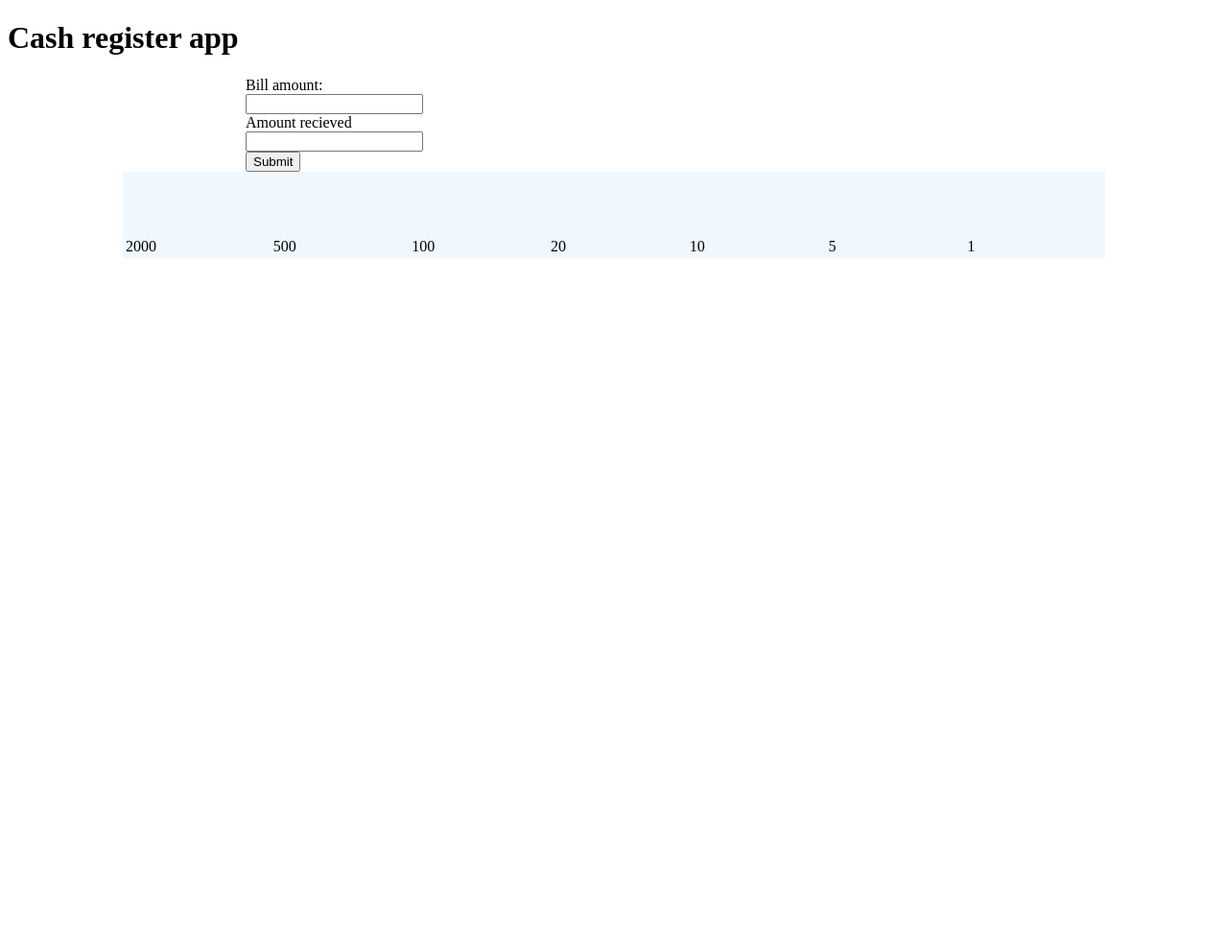
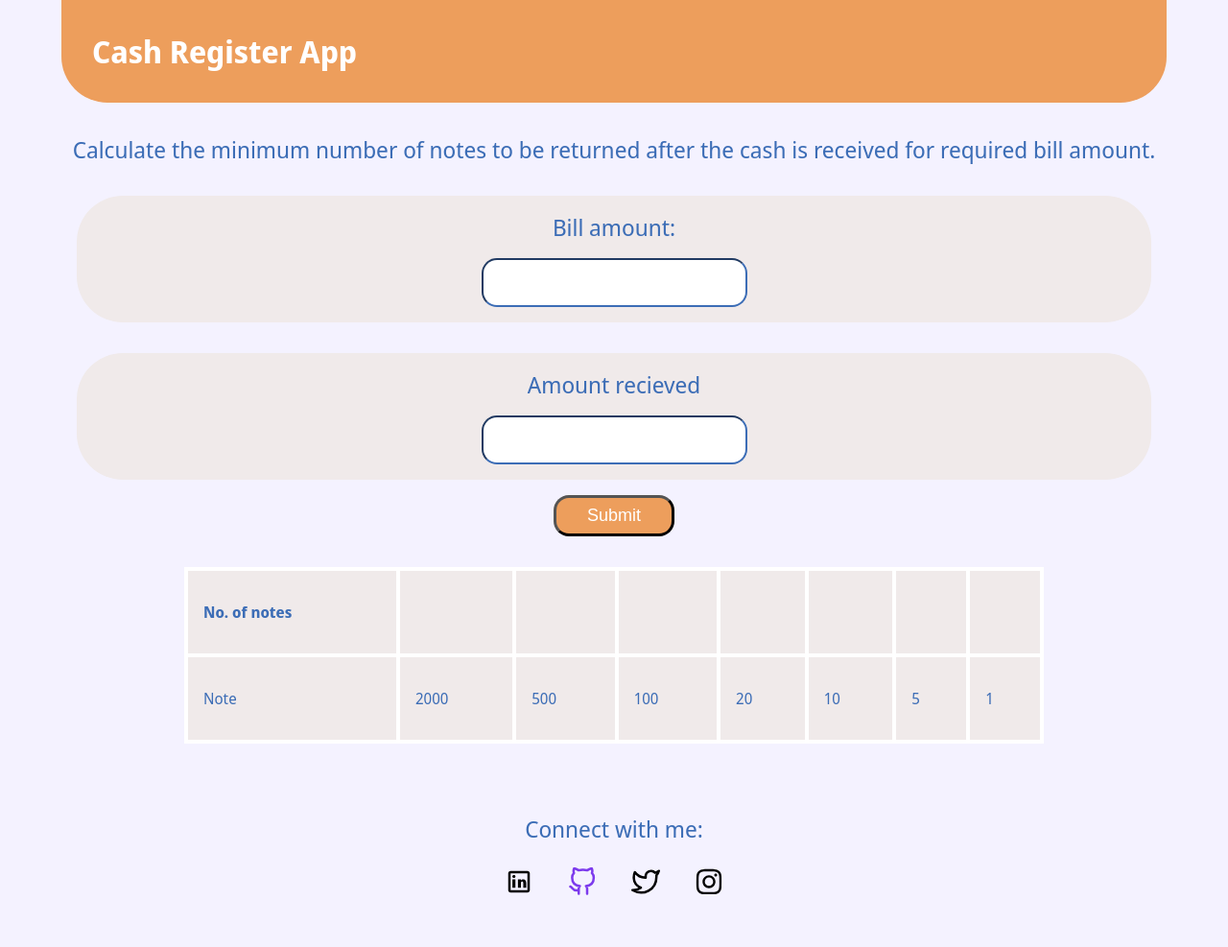
Before and after one commit to ankit9015/cash-register-app, a plain HTML site: page index.html in a window 1280 px wide. Shown: the whole page at 96% size. Before the commit the page ends 800 px from the top, so only its background shows below. Drawn offline with Linux system fonts and the light colour scheme.

Commit message:
update: style edit

```diff
--- a/index.html
+++ b/index.html
@@ -9,20 +9,27 @@
 </head>
 <body>
     <header>
-        <h1>Cash register app</h1>
+        <h1>Cash Register App</h1>
     </header>
-    <form>
-        <label for="bill-input">Bill amount:</label>
+    <main>
+        <p>Calculate the minimum number of notes to be returned after the cash is received for required bill amount.</p>
+
+        <div class="input-div">
+
+            <label for="bill-input"><p>Bill amount:</p></label>
             <input id="bill-input" type="number">
-        <label for="money-received">Amount recieved</label>
+        </div>
+        <div class="input-div">
+            <label for="money-received"><p>Amount recieved</p></label>
             <input id="money-received" type="number">
+        </div>
             <button class="cash-button">Submit</button>
-        <div style="display: none;" class="message"></div>
-    </form>
+            <p class="message"></p>
+        </div>
 
-    <div>
             <table>
                 <tr>
+                    <th>No. of notes</th>
                     <th class="num-note"></th">
                     <th class="num-note"></th>
                     <th class="num-note"></th>
@@ -32,6 +39,7 @@
                     <th class="num-note"></th>
                 </tr>
                 <tr>
+                    <td>Note</td>
                     <td class="currency-note">2000</td>
                     <td class="currency-note">500</td>
                     <td class="currency-note">100</td>
@@ -41,7 +49,19 @@
                     <td class="currency-note">1</td>
                 </tr>
             </table>
-    </div>
-    <script src="app.js"></script>
+    </main>
+
+
+
+    <footer class="footer">
+        <p>Connect with me:</p>
+        <nav>
+            <a href="https://www.linkedin.com/in/ankit-joshi-1411451ab/"><img src="./images/icons8-linkedin.svg" alt="linkedin"></a>
+            <a href="https://github.com/ankit9015"><img src="./images/github.svg" alt="discord"></a>
+            <a href="https://twitter.com/Ankitjoshi98"><img src="./images/twitter.svg" alt="discord"></a>
+            <a href="https://www.instagram.com/_ankit.joshi/"><img src="./images/instagram.svg" alt="discord"></a>
+        </nav>
+    </footer>
+    <script src="./app.js" type="text/javascript"></script>
 </body>
 </html>
--- a/style.css
+++ b/style.css
@@ -1,31 +1,110 @@
-#bill-input {
-    display: block;
+@import url('https://fonts.googleapis.com/css2?family=Noto+Sans+Display:wght@500&display=swap');
+
+* {
+    margin: 0px;
+    padding: px;
 }
 
-#money-received {
-    display: block;
+:root {
+    --primary-color: #ed9e5c;
+    --secondary-color: rgb(60, 109, 182);
+    --box-background: rgb(240, 234, 234);
 }
 
-form {
-    width: 60vw;
-    margin: auto;
+body {
+    background-color: #f4f2ff;
+    font-family: 'Noto Sans Display', sans-serif;
 }
 
-table {
-    width: 80vw;
-    margin: auto;
-    border-width: 5px;
-    border-color: green;
-    background-color: aliceblue;
+header {
+    background-color: var(--primary-color);
+    color: rgb(255, 255, 255);
+    padding: 2rem;
+    margin: 0 5vw 2rem 5vw;
+    border-bottom-left-radius: 3rem;
+    border-bottom-right-radius: 3rem;
 }
 
-th {
-    border-width: 2rem;
-    border-color: green;
+h1 {
+    font-size: 2rem;
+}
+
+
+
+p {
+    margin: 0.5rem;
+    text-align: center;
+    font-size: x-large;
+    color: var(--secondary-color);
+}
+
+.input-div {
+    margin: 2rem 5rem 1rem 5rem;
+    text-align: center;
+    padding: 0.5rem;
+    background-color: var(--box-background);
+    border-radius: 3rem;
+}
+
+input {
+    padding: 1rem 3rem;
+    border-radius: 1rem;
+    border-color: var(--secondary-color);
+    margin: 0.5rem auto;
+}
+
+button {
+    background-color: var(--primary-color);
+    color: white;
+    padding: 0.5rem 2rem;
+    margin: auto;
+    display: block;
+    border-radius: 1rem;
+    border-width: 3px;
+    font-size: large;
+}
+
+.message {
+    display: none;
+}
+
+
+table {
+    width: 70vw;
+    margin: 2rem auto;
+    border-width: 5px;
+    background-color: var(--box-background);
+}
+
+table,
+th,
+td {
+    border: 1px solid white;
+    border-width: 4px;
+    border-collapse: collapse;
+}
+
+th,
+td {
+    text-align: left;
+    color: var(--secondary-color);
     padding: 2rem 1rem;
 }
 
-td {
-    border-color: green;
-    border-width: 2px;
+
+footer {
+    margin-top: 2rem;
+    padding: 2rem;
+    text-align: center;
 }
+
+a,
+img,
+alt {
+    padding: 1rem 0.5rem;
+}
+
+img {
+    width: 30px;
+    height: 30px;
+}
```
Also changed, not shown: images/discord.svg (added), images/github.svg (added), images/icons8-linkedin.svg (added), images/instagram.svg (added), images/twitter.svg (added). Lines whose indentation alone changed are shown as unchanged.
